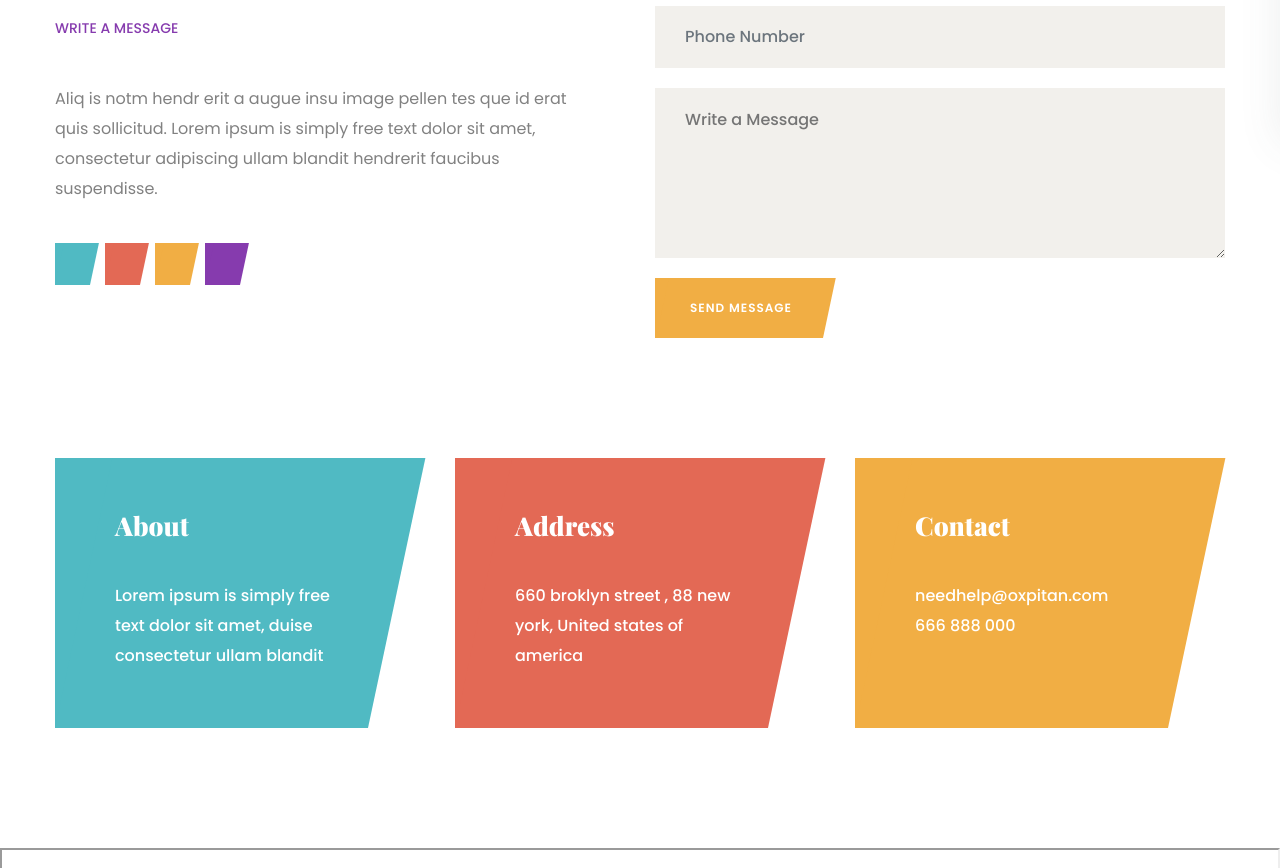
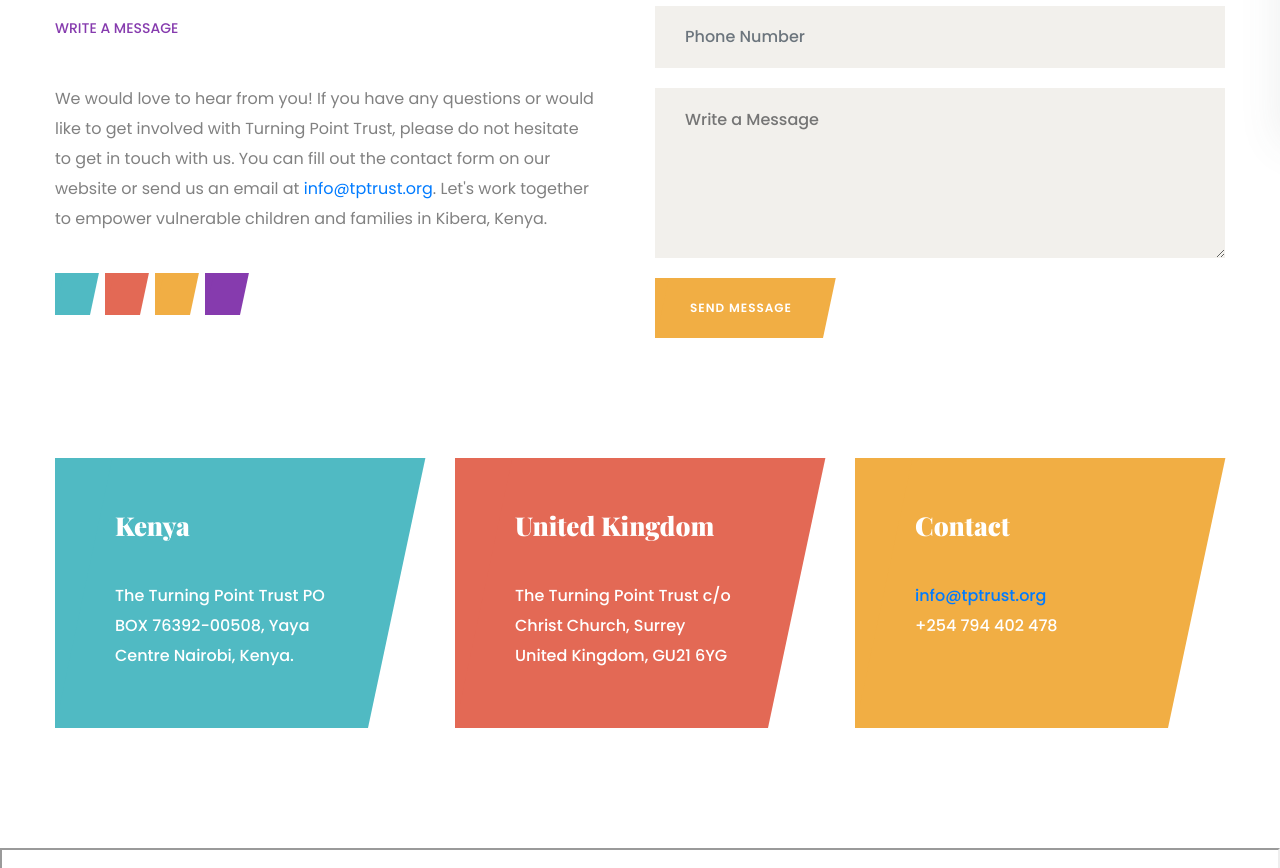
Before and after one commit to felixodette/tptrust, a React (Create React App) app: page /contact in a window 1280 px wide. Shown: the part 657-1525 px from the top of the page. Built offline with nearby package versions, Linux system fonts and the light colour scheme; grey boxes are pictures that could not be loaded; a web font is replaced by a local one.

Commit message:
Contact form text completion

```diff
--- a/src/components/Contact.js
+++ b/src/components/Contact.js
@@ -8,39 +8,40 @@
           <div className="col-lg-6">
             <div className="section-heading">
               <div className="section-icon">
-                                <img src="/assets/images/section-icon.png" alt="section-icon" />
+                <img src="/assets/images/section-icon.png" alt="section-icon"/>
               </div>
               <h2 className="section__title">Get in Touch With Us</h2>
               <p className="section__meta">Write a message</p>
               <p className="section__desc">
-                                Aliq is notm hendr erit a augue insu image pellen tes que id erat quis sollicitud.
-                                Lorem ipsum is simply free text dolor sit amet,
-                                consectetur adipiscing ullam blandit hendrerit faucibus suspendisse.
+                We would love to hear from you! If you have any questions or would like to get involved with Turning
+                Point Trust, please do not hesitate to get in touch with us. You can fill out the contact form on our
+                website or send us an email at <a href="mailto:info@tptrust.org">info@tptrust.org</a>. Let's work together to empower vulnerable
+                children and families in Kibera, Kenya.
               </p>
               <ul className="section__list">
-                                <li><a href="#"><i className="fa fa-twitter"></i></a></li>
-                                <li><a href="#"><i className="fa fa-facebook"></i></a></li>
-                                <li><a href="#"><i className="fa fa-pinterest"></i></a></li>
-                                <li><a href="#"><i className="fa fa-instagram"></i></a></li>
+                <li><a href="#/"><i className="fa fa-twitter"></i></a></li>
+                <li><a href="#/"><i className="fa fa-facebook"></i></a></li>
+                <li><a href="#/"><i className="fa fa-pinterest"></i></a></li>
+                <li><a href="#/"><i className="fa fa-instagram"></i></a></li>
               </ul>
             </div>
           </div>
           <div className="col-lg-6">
             <div className="form-shared">
-                            <form action="#" method="post">
+              <form action="#/" method="post">
                 <div className="row">
                   <div className="col-lg-6 col-sm-6 form-group">
-                                        <input className="form-control" type="text" name="name" placeholder="Full Name" />
+                    <input className="form-control" type="text" name="name" placeholder="Full Name"/>
                   </div>
 
                   <div className="col-lg-6 col-sm-6 form-group">
                     <input className="form-control" type="email" name="email"
-                                               placeholder="Email Address" />
+                           placeholder="Email Address"/>
                   </div>
 
                   <div className="col-lg-12 form-group">
                     <input className="form-control" type="number" name="phone"
-                                               placeholder="Phone Number" />
+                           placeholder="Phone Number"/>
                   </div>
 
                   <div className="col-lg-12 col-sm-12 form-group">
@@ -59,19 +60,20 @@
         <div className="row contact-detail-action">
           <div className="col-lg-4">
             <div className="contact-item contact-item1">
-                            <h3 className="contact__title">About</h3>
+              <h3 className="contact__title">Kenya</h3>
               <p className="contact__desc">
-                                Lorem ipsum is simply free text dolor sit
-                                amet, duise consectetur ullam blandit
+                The Turning Point Trust
+                PO BOX 76392-00508, Yaya Centre
+                Nairobi, Kenya.
               </p>
             </div>
           </div>
           <div className="col-lg-4">
             <div className="contact-item contact-item2">
-                            <h3 className="contact__title">Address</h3>
+              <h3 className="contact__title">United Kingdom</h3>
               <p className="contact__desc">
-                                660 broklyn street , 88 new york, United states of
-                                america
+                The Turning Point Trust c/o Christ Church, Surrey <br />
+                United Kingdom, GU21 6YG
               </p>
             </div>
           </div>
@@ -79,8 +81,8 @@
             <div className="contact-item contact-item3">
               <h3 className="contact__title">Contact</h3>
               <p className="contact__desc">
-                                needhelp@oxpitan.com <br />
-                                666 888 000
+                <a href="mailto:info@tptrust.org">info@tptrust.org</a> <br/>
+                +254 794 402 478
               </p>
             </div>
           </div>
--- a/src/components/Layout.js
+++ b/src/components/Layout.js
@@ -4,7 +4,7 @@
 import ScrollToTop from "./ScrollToTop";
 
 const Layout = (props) => {
-  const [load, updateLoad] = useState(true);
+  const [, updateLoad] = useState(true);
 
   useEffect(() => {
     const timer = setTimeout(() => {
```
Lines whose indentation alone changed are shown as unchanged.
